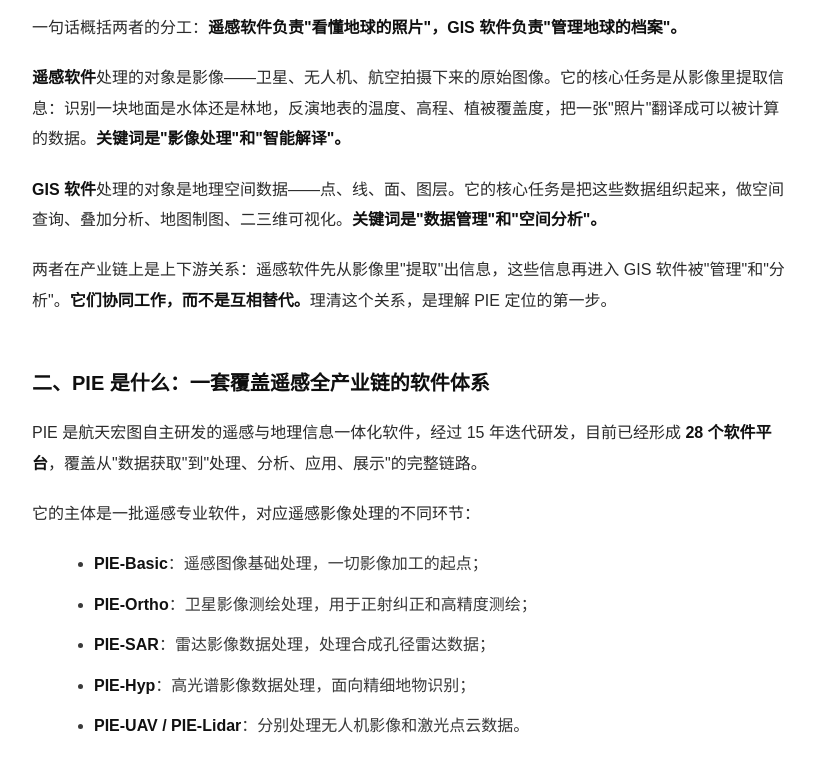
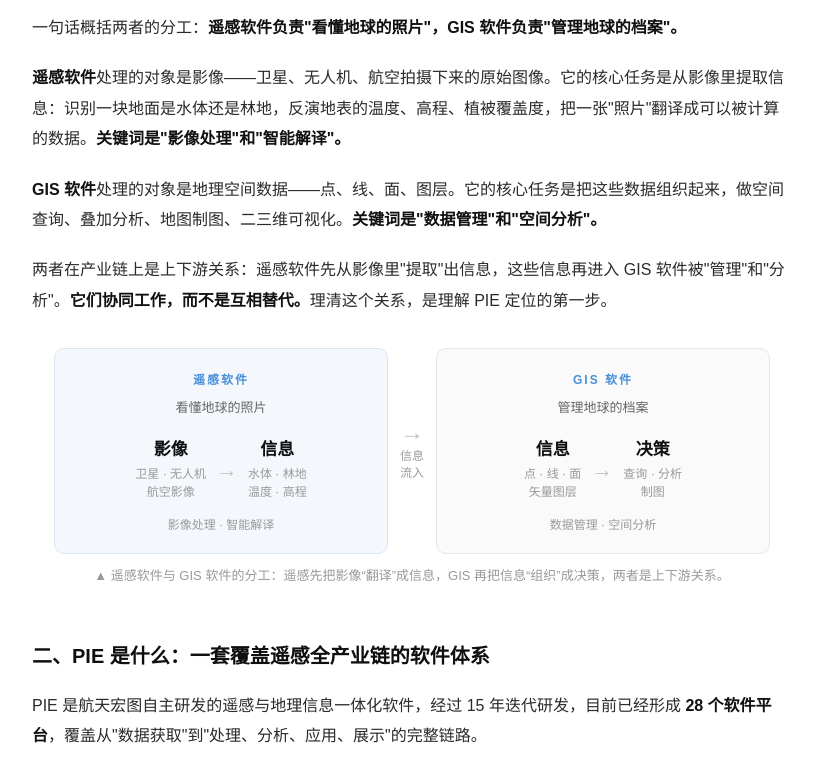
Before and after one commit to haibin-yu/piesat-prod, a plain HTML site: page article-c1-pie.html in a window 1280 px wide. Shown: the part 526-1284 px from the top of the page, without its empty margins (228-1043 px from the left). Drawn offline with Linux system fonts and the light colour scheme.

Commit message:
PIE篇：新增遥感 vs GIS 分工示意图

```diff
--- a/article-c1-pie.html
+++ b/article-c1-pie.html
@@ -56,6 +56,21 @@
 .a-related a{display:block;padding:9px 0;font-size:14px;color:#4a90d9;text-decoration:none;border-bottom:1px solid #f2f2f2}
 .a-related a:last-child{border-bottom:none}
 .a-related a:hover{color:#2b6cb0}
+
+.flow{display:flex;align-items:stretch;justify-content:center;gap:8px;margin:0 0 4px}
+.flow-card{flex:1;max-width:300px;border:1px solid #e6e6e6;border-radius:10px;padding:20px 16px 18px;text-align:center;background:#fafafa}
+.flow-card.remote{background:#f4f8fd;border-color:#dbe6f2}
+.flow-head{font-size:12px;letter-spacing:2px;color:#4a90d9;font-weight:600}
+.flow-head-sub{font-size:13px;color:#666;margin-top:4px}
+.flow-inner{display:flex;align-items:center;justify-content:center;gap:10px;margin:18px 0 14px}
+.flow-node{flex:0 0 auto}
+.flow-node b{display:block;font-size:17px;font-weight:700;color:#0f0f0f;line-height:1.3}
+.flow-node span{display:block;font-size:12px;color:#999;margin-top:4px;line-height:1.55}
+.flow-arr{font-size:22px;color:#c3c3c3;font-weight:300;flex:0 0 auto;line-height:1}
+.flow-mid{flex:0 0 auto;display:flex;flex-direction:column;align-items:center;justify-content:center;gap:4px;font-size:12px;color:#999;padding:0 4px;line-height:1.4}
+.flow-mid .flow-arr{font-size:24px}
+.flow-foot{font-size:12px;color:#999;line-height:1.6}
+@media(max-width:640px){.flow{flex-direction:column}.flow-card{max-width:100%}.flow-mid{flex-direction:row;padding:4px 0}.flow-mid .flow-arr{transform:rotate(90deg)}}
 
 .tb-bar{position:fixed;top:0;left:0;right:0;z-index:9999;background:#1a1a1a;color:#fff;padding:8px 20px;display:flex;align-items:center;gap:12px;font-size:12px;font-family:"PingFang SC","Hiragino Sans GB",sans-serif}
 .tb-bar .tb-title{font-weight:700;color:#4a90d9;letter-spacing:1px;white-space:nowrap}
@@ -160,6 +175,33 @@ async function copyArticleText(){
   <p>
     两者在产业链上是上下游关系：遥感软件先从影像里"提取"出信息，这些信息再进入 GIS 软件被"管理"和"分析"。<strong>它们协同工作，而不是互相替代。</strong>理清这个关系，是理解 PIE 定位的第一步。
   </p>
+
+  <div class="a-fig">
+    <div class="flow">
+      <div class="flow-card remote">
+        <div class="flow-head">遥感软件</div>
+        <div class="flow-head-sub">看懂地球的照片</div>
+        <div class="flow-inner">
+          <div class="flow-node"><b>影像</b><span>卫星 · 无人机<br>航空影像</span></div>
+          <div class="flow-arr">→</div>
+          <div class="flow-node"><b>信息</b><span>水体 · 林地<br>温度 · 高程</span></div>
+        </div>
+        <div class="flow-foot">影像处理 · 智能解译</div>
+      </div>
+      <div class="flow-mid"><span class="flow-arr">→</span><span>信息<br>流入</span></div>
+      <div class="flow-card">
+        <div class="flow-head">GIS 软件</div>
+        <div class="flow-head-sub">管理地球的档案</div>
+        <div class="flow-inner">
+          <div class="flow-node"><b>信息</b><span>点 · 线 · 面<br>矢量图层</span></div>
+          <div class="flow-arr">→</div>
+          <div class="flow-node"><b>决策</b><span>查询 · 分析<br>制图</span></div>
+        </div>
+        <div class="flow-foot">数据管理 · 空间分析</div>
+      </div>
+    </div>
+    <div class="a-cap">▲ 遥感软件与 GIS 软件的分工：遥感先把影像“翻译”成信息，GIS 再把信息“组织”成决策，两者是上下游关系。</div>
+  </div>
 
   <!-- ====== 二、PIE 是什么 ====== -->
   <h2>二、PIE 是什么：一套覆盖遥感全产业链的软件体系</h2>
```
